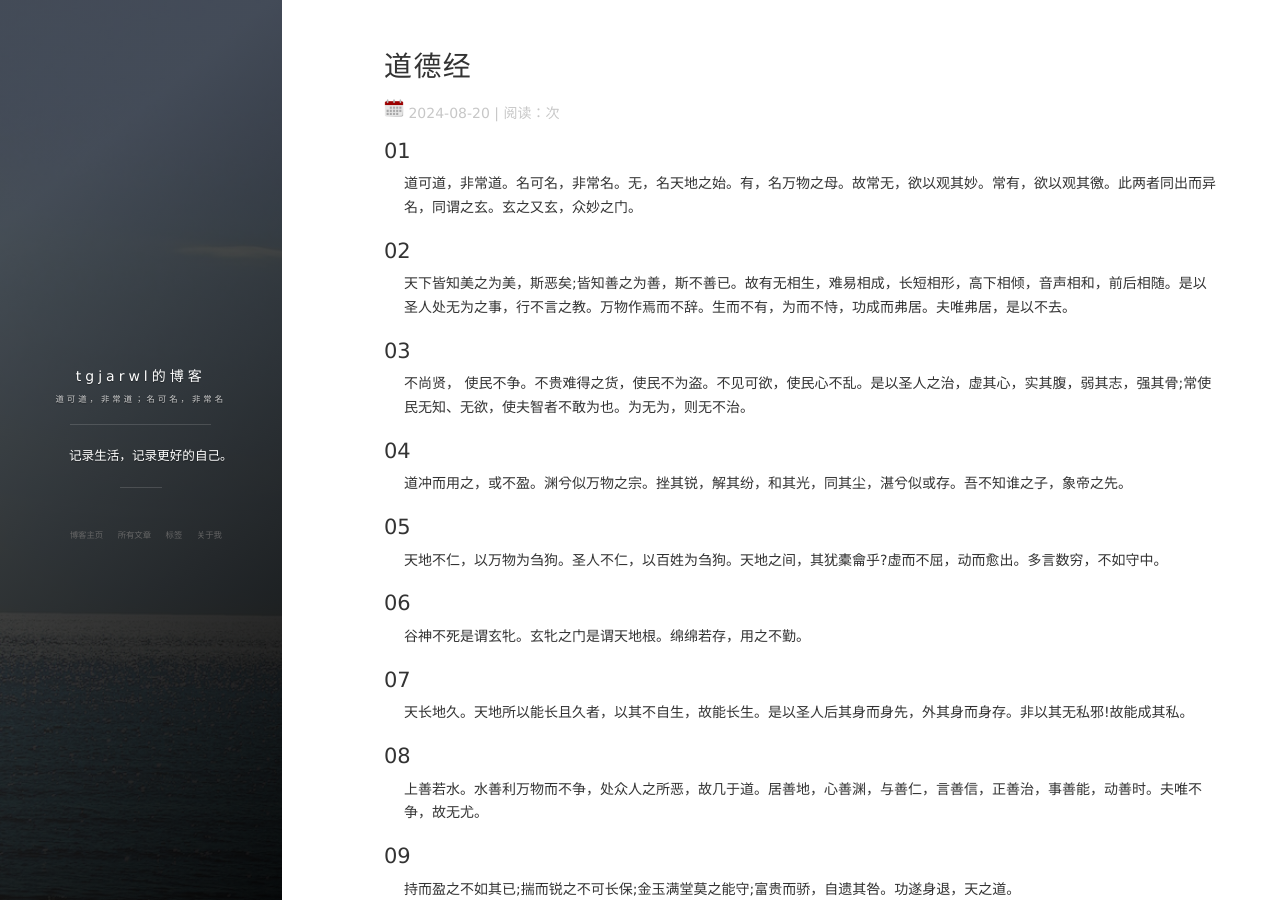
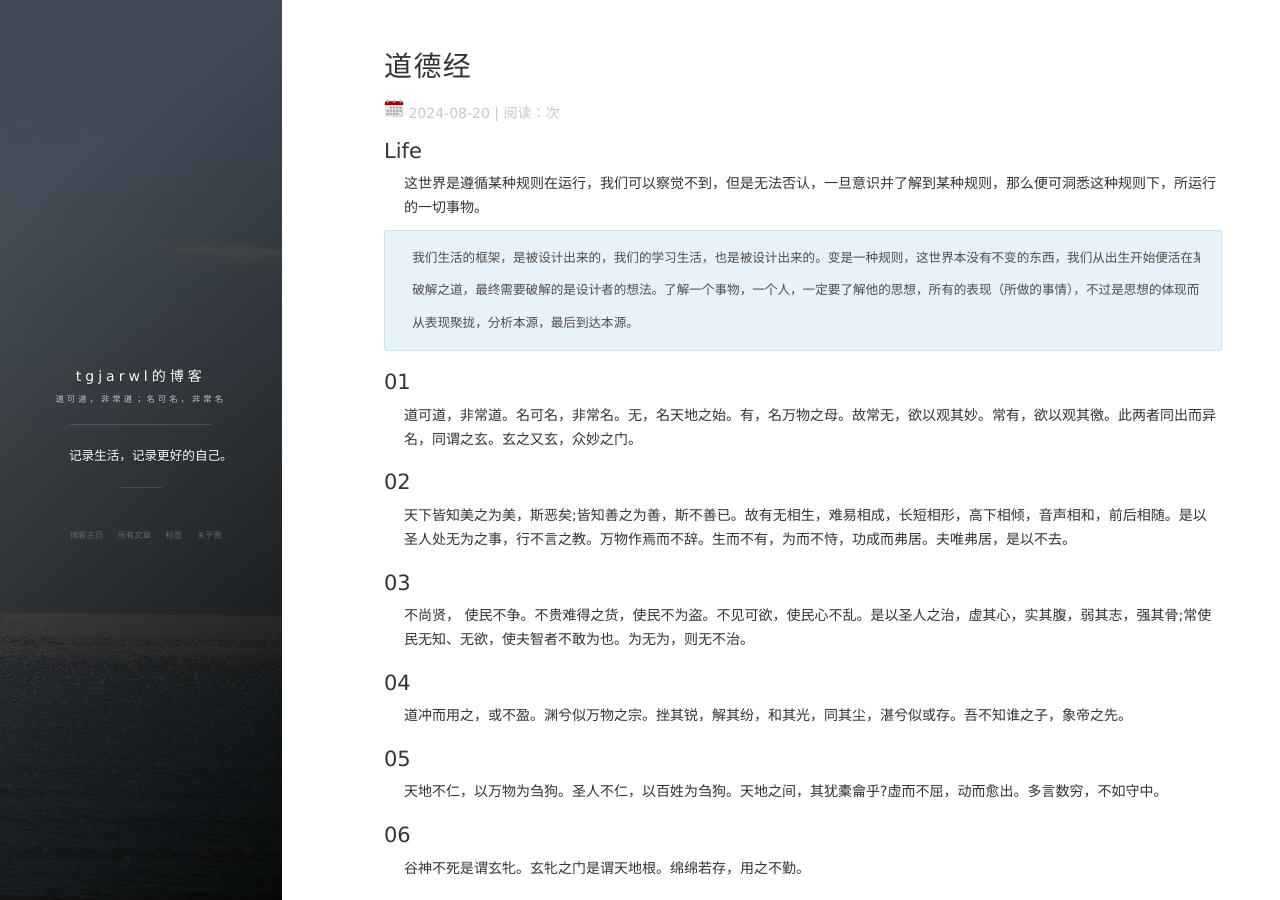
Before and after one commit to tgjarwl/tgjarwl.github.io, a Jekyll site: the page built from _posts/2024-08-20-道德经.md, in a window 1280 px wide and 900 px high. Built offline with Jekyll 4.4.1, drawn with Linux system fonts in a browser that asks for light colours; nearby versions of some CDN libraries; comment, search, counter and statistics services are not loaded.

Commit message:
Update 2024-08-20-道德经.md

````diff
--- a/_posts/2024-08-20-道德经.md
+++ b/_posts/2024-08-20-道德经.md
@@ -4,6 +4,16 @@ title: 道德经
 date: 2024-08-20
 tags: 思考
 ---
+
+## Life
+这世界是遵循某种规则在运行，我们可以察觉不到，但是无法否认，一旦意识并了解到某种规则，那么便可洞悉这种规则下，所运行的一切事物。
+```
+我们生活的框架，是被设计出来的，我们的学习生活，也是被设计出来的。变是一种规则，这世界本没有不变的东西，我们从出生开始便活在某种道也好，规则也好，其名字显然没有那么重要，之中。洞悉本源，方能看破虚伪。
+
+破解之道，最终需要破解的是设计者的想法。了解一个事物，一个人，一定要了解他的思想，所有的表现（所做的事情），不过是思想的体现而已。 道可以化身万千，而道的规则，却只有那么一种。
+
+从表现聚拢，分析本源，最后到达本源。
+```
 
 ## 01
 道可道，非常道。名可名，非常名。无，名天地之始。有，名万物之母。故常无，欲以观其妙。常有，欲以观其徼。此两者同出而异名，同谓之玄。玄之又玄，众妙之门。
````
